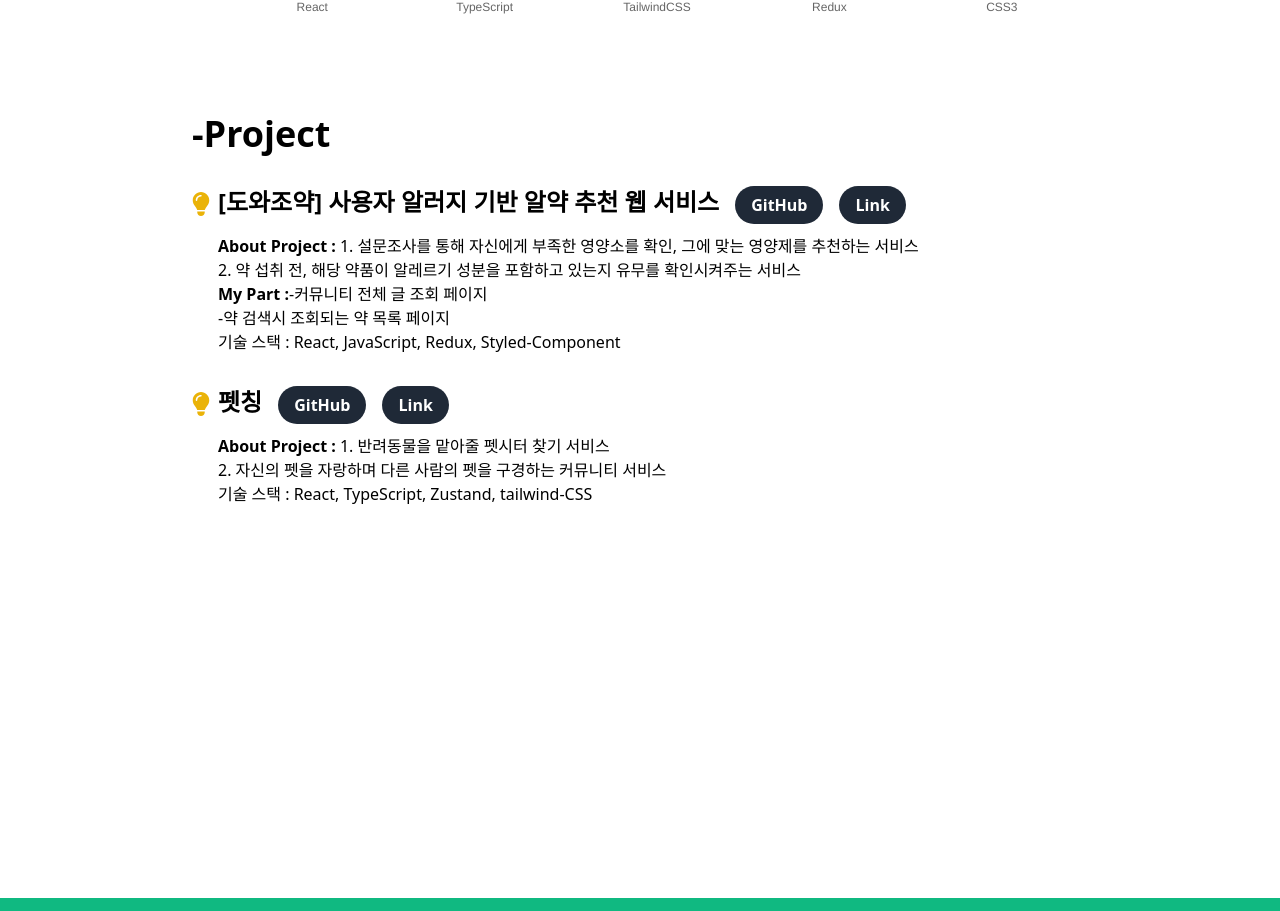
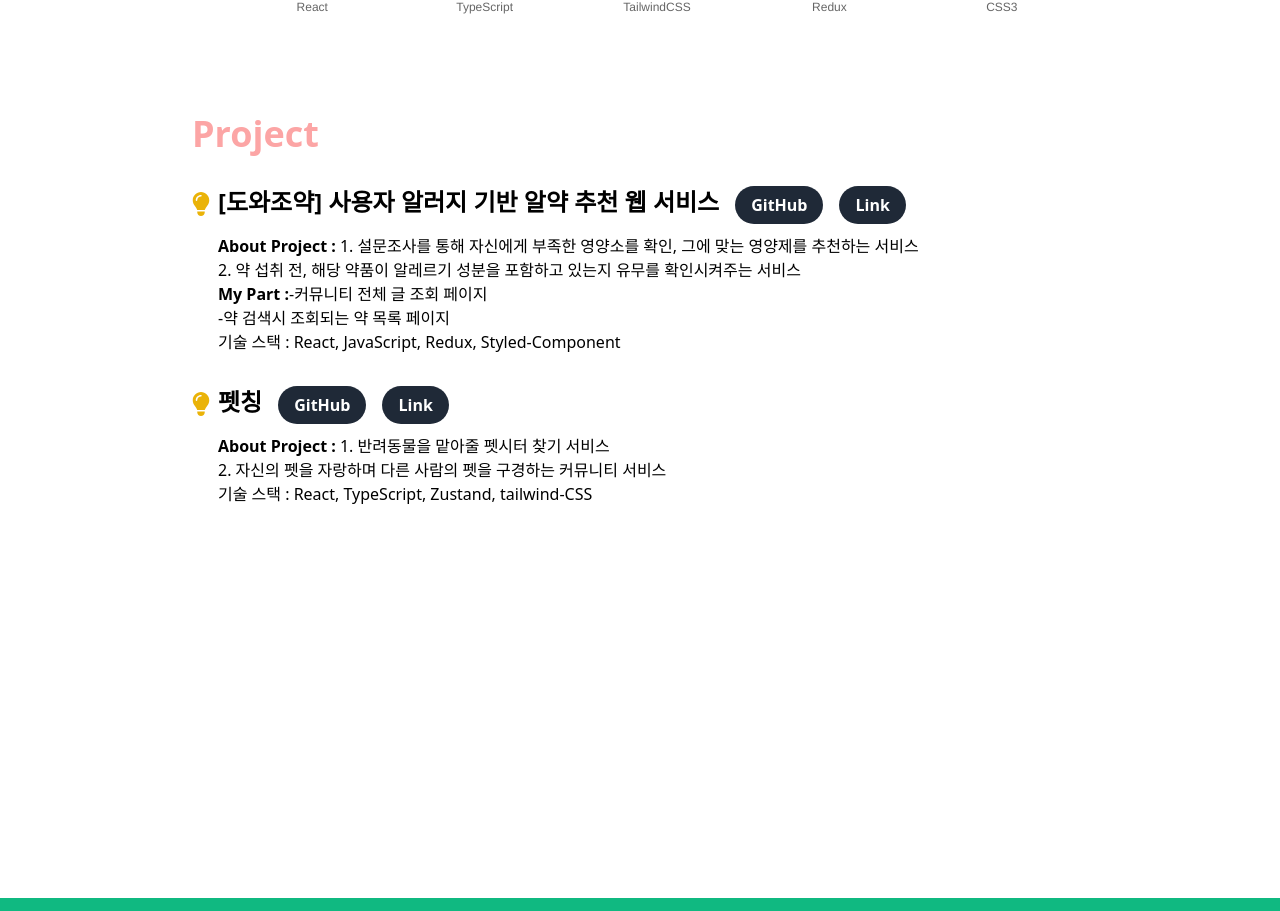
Before and after one commit to ggggggggithub/my-portfolio, a Next.js app: page / in a window 1280 px wide. Shown: the part 1954-2865 px from the top of the page. Built offline with nearby package versions, Linux system fonts and the light colour scheme.

Commit message:
css project

```diff
--- a/src/app/Components/project.tsx
+++ b/src/app/Components/project.tsx
@@ -5,7 +5,7 @@
   return (
     <section id="project" className="container mx-auto p-4 mt-8 px-40">
       <div className="project mb-8">
-        <h1 className="text-4xl font-bold mb-4">-Project</h1>
+        <h1 className="text-4xl font-bold mb-4 text-red-300">Project</h1>
       </div>
 
       <div className="project mb-8">
```
